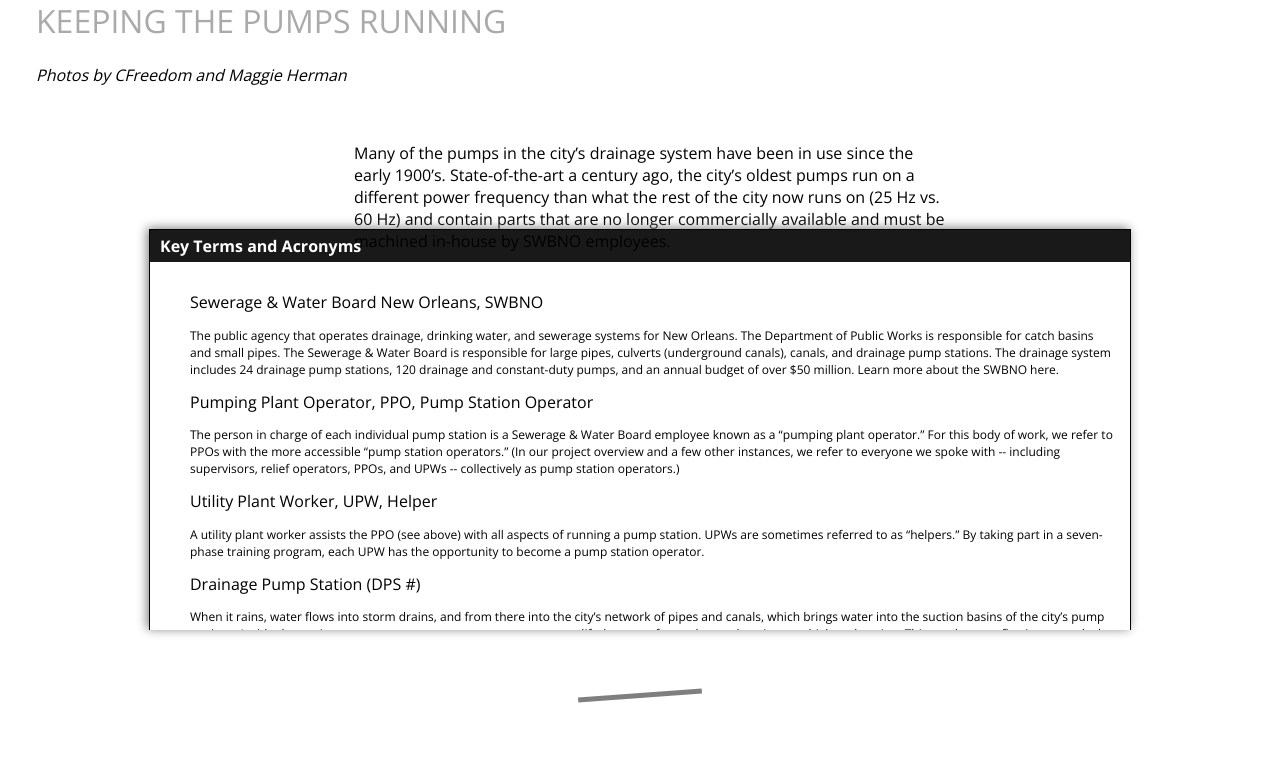
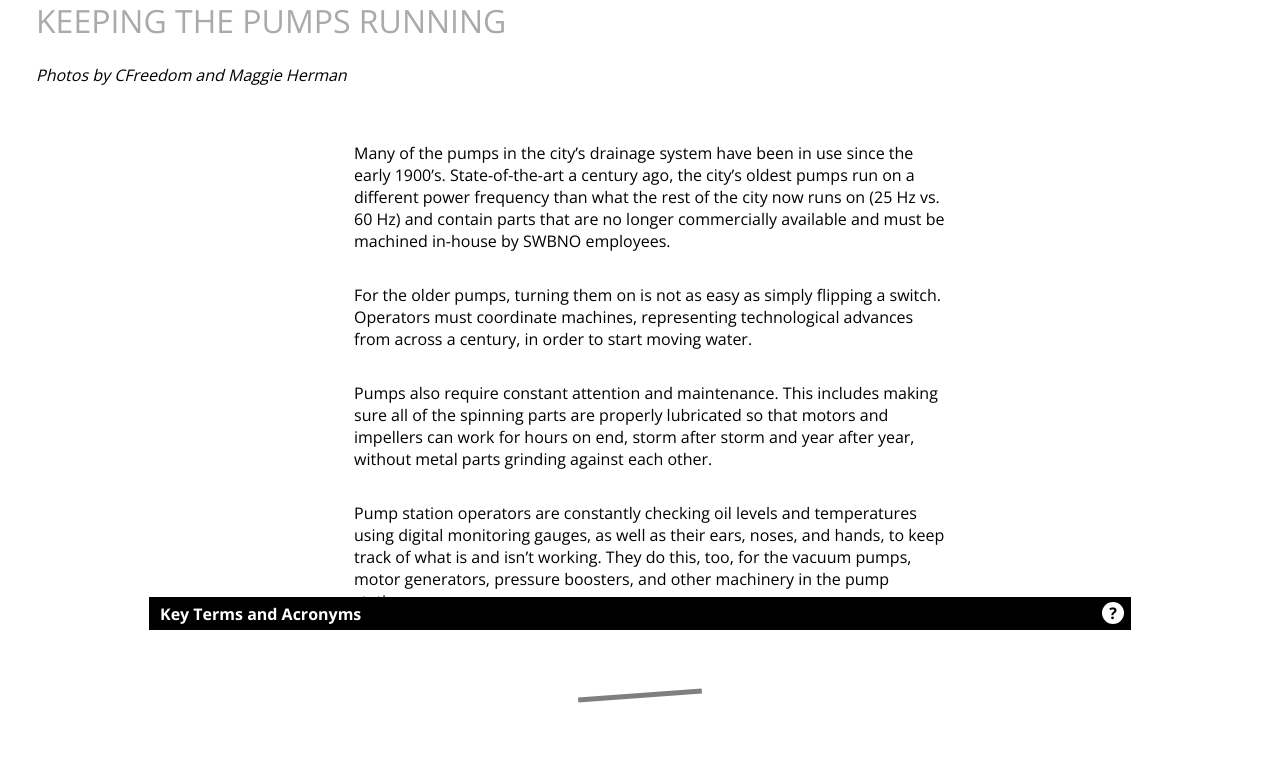
Before and after one commit to Civic-Studio/issue2.mxd.media, a Flask app: page /essay/keeping-the-pumps-running in a window 1280 px wide. Shown: the part 170-952 px from the top of the page. Run offline with Flask 2, Linux system fonts and the light colour scheme.

Commit message:
Update the bottom sheet and make it look awesome

```diff
--- a/src/static/stylesheet.css
+++ b/src/static/stylesheet.css
@@ -981,11 +981,10 @@
 .art-gallery-nav {
 	max-width: 980px;
 	width: 100%;
-    background-color: rgba(0,0,0,.9);
+	background-color: rgba(0,0,0,1);
 	display: flex;
 	z-index: 100;
 	flex-flow: column;
-    box-shadow: -2px -1px 10px grey;
 	border-top: 1px solid rgba(0,0,0,.9);
 	border-left: 1px solid rgba(0,0,0,.9);
 	border-right: 1px solid rgba(0,0,0,.9);
@@ -995,11 +994,28 @@
 	background-color: rgba(0,0,0,1);
 }
 
+.art-gallery-nav-title-container::after {
+    content: '?';
+    position: absolute;
+    right: 6px;
+    background-color: white;
+    border-radius: 50%;
+    width: 22px;
+    text-align: center;
+    bottom: 6px;
+    font-weight: 800;
+}
+
 .bottom-sheet-row-1 {
 	width: 100%;
 	display: flex;
 	justify-content: space-between;
 	flex-flow: row;
+	position: relative;
+}
+
+.bottom-sheet-row-1:hover {
+	cursor: pointer;
 }
 
 .art-gallery-nav-title-container {
@@ -1034,6 +1050,11 @@
 .art-gallery-nav-description-container {
 	padding: 16px;
 	font-size: 12px;
+}
+
+.art-gallery-nav-description-container h2,
+.art-gallery-nav-description-container p {
+	padding: 0px;
 }
 
 .art-gallery-nav span.active {
--- a/src/templates/includes/components/bottom-sheet.html
+++ b/src/templates/includes/components/bottom-sheet.html
@@ -1,8 +1,8 @@
 <div id="bottom-sheet">
 	<div class="art-gallery-nav-container">
-		<div class="art-gallery-nav" v-bind:class="{ 'bottom-sheet-open' : bottomSheetOpen === false }">
-			<div class="bottom-sheet-row-1">
-				<div class="art-gallery-nav-title-container" v-on:click="bottomSheetOpen = !bottomSheetOpen">
+		<div class="art-gallery-nav" v-bind:class="{ 'bottom-sheet-open' : bottomSheetOpen !== true }">
+			<div class="bottom-sheet-row-1" v-on:click="bottomSheetOpen = !bottomSheetOpen">
+				<div class="art-gallery-nav-title-container">
 					<h4>Key Terms and Acronyms</h4>
 				</div>
 			</div>
--- a/src/templates/includes/components/script.html
+++ b/src/templates/includes/components/script.html
@@ -179,7 +179,7 @@
 new Vue({
     el: '#bottom-sheet',
     data: {
-        bottomSheetOpen: false
+        bottomSheetOpen: true
     },
     delimiters: ['[[',']]'],
 });
```
Lines whose indentation alone changed are shown as unchanged.
